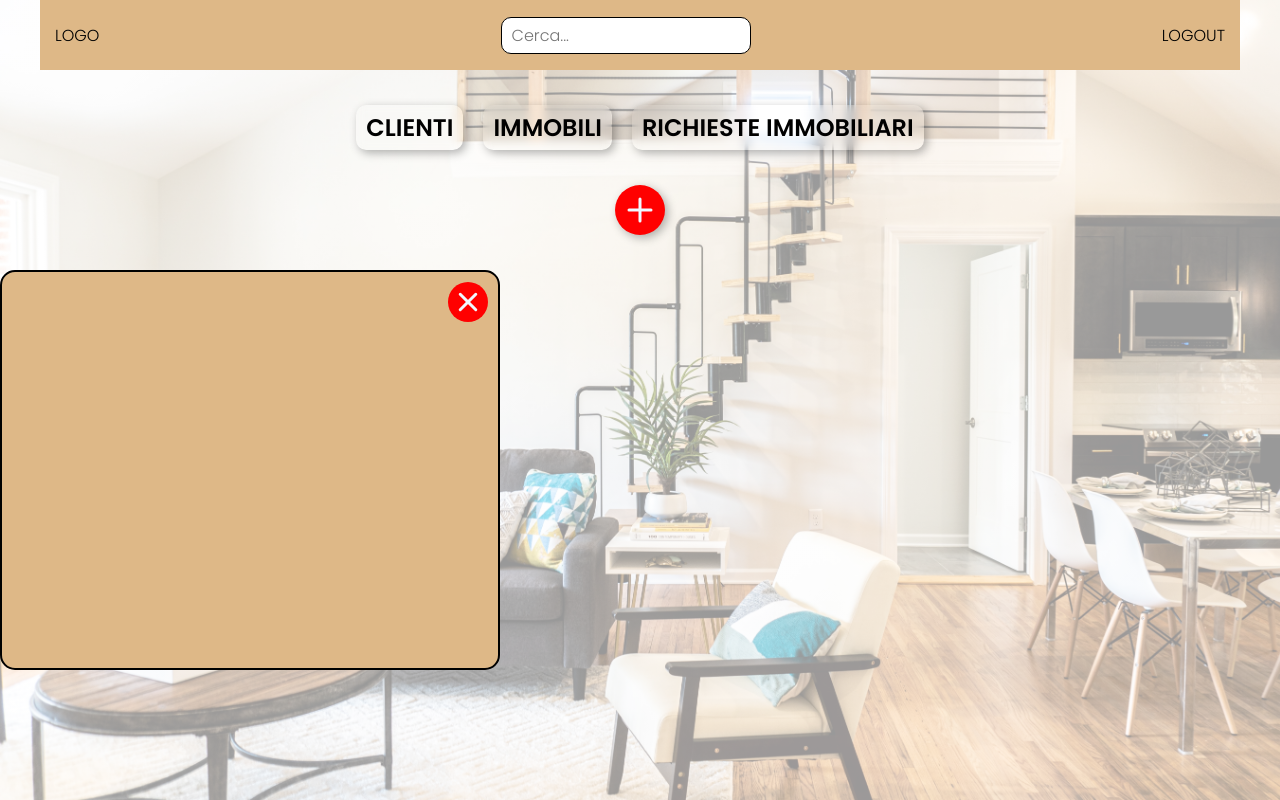
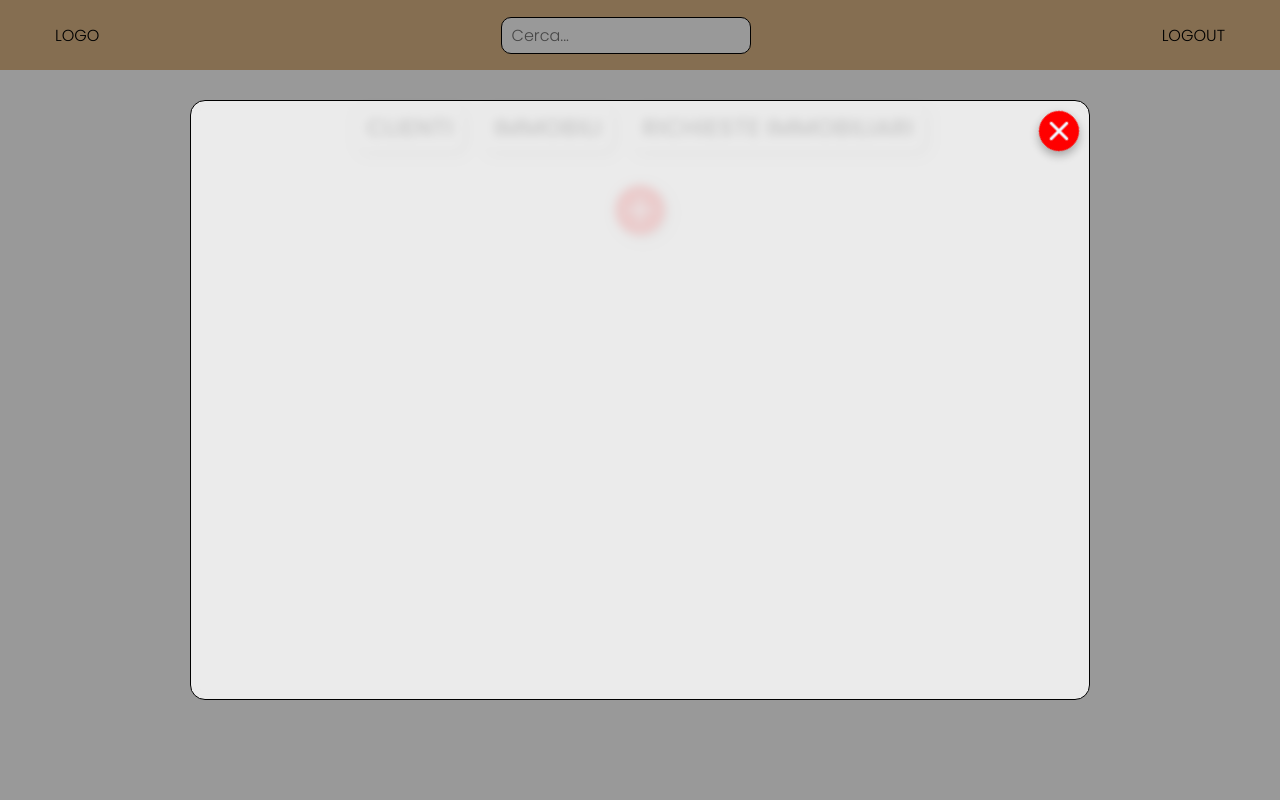
Before and after one commit to GianITS/git_CasaSubito, a Flask app: page /Inserimento_Clienti in a window 1280 px wide. Run offline with Flask 2, Linux system fonts and the light colour scheme; the visitor is signed in with stand-in values (Sample User, id 1); some libraries are stand-ins or nearby versions.

Commit message:
modifiche grafiche

```diff
--- a/website/static/app.js
+++ b/website/static/app.js
@@ -1,7 +1,11 @@
 const btnInsert = document.getElementById("btninsert")
 const dpList = document.getElementById("dplist")
+const spanIns1 = document.querySelector(".spanIns1")
+const spanIns2 = document.querySelector(".spanIns2")
 
 btnInsert.addEventListener('click', function(){
     dpList.classList.toggle("hidden");
-    console.log("premuto")
+    spanIns1.classList.toggle("animate");
+    spanIns2.classList.toggle("animate");
+    btnInsert.classList.toggle("active");
 })
--- a/website/static/style.css
+++ b/website/static/style.css
@@ -12,8 +12,6 @@
     flex-direction: column;
     justify-content: center;
     align-items: center;
-    background-image: linear-gradient(to bottom, rgba(255,255,255,.6), rgba(255,255,255,.6)), url('/../static/images/Casa5.jpg');
-    background-size: cover;
 }
 a{
     text-decoration: none;
@@ -22,23 +20,33 @@
 li{
     list-style: none;
 }
+input{
+    padding: 5px 0 5px 10px;
+    border-radius: 10px;
+    outline: none;
+    border: 1px solid #000;
+}
 
 /* login.html -----------------------------------------------------------*/
 
-h2{
-    position: absolute;
-    top: 20px;
-    left: 20px;
-    color: black;
+.bodyLog{
+    background-image: linear-gradient(to bottom, rgba(255,255,255,.6), rgba(255,255,255,.6)), url('/../static/images/Casa5.jpg');
+    background-size: cover;
+}
+h1{
+    margin-bottom: 50px;
 }
 .container{
     display: flex;
+    width: 300px;
+    height: 350px;
     flex-direction: column;
     justify-content: center;
     align-items: center;
     padding: 20px;
     background-color: burlywood;
     border-radius: 15px;
+    animation: fade-in 1s ease-in-out;
 }
 #form{
     position: relative;
@@ -63,16 +73,21 @@
     display: block;
 }
 .header{
-    max-width: 1200px;
+    width: 100%;
     height: 70px;
-    left: 50%;
+    display: flex;
+    justify-content: center;
+    background-color: burlywood;
+}
+.innerHeader{
+    width: 1200px;
+    height: 100%;
     position: relative;
     display: flex;
     justify-content: space-between;
     align-items: center;
     padding: 15px;
-    background-color: burlywood;
-    transform: translateX(-50%);
+    background-color: transparent;
 }
 .header .logout{
     display: flex;
@@ -195,18 +228,32 @@
 
 /* insert_client.html -----------------------------------------------------------*/
 
-.container{
+.section{
+    position: absolute;
+    width: 100%;
+    height: 100vh;
+    top: 0;
+    left: 0;
+    display: flex;
+    flex-direction: column;
+    justify-content: center;
+    align-items: center;
+    background: linear-gradient(to top, rgba(0,0,0,.4), rgba(0,0,0,.4));
+}
+.section .container{
     position: relative;
-    width: 500px;
-    height: 400px;
-    border: 2px solid black;
-    animation: fade-in 1s ease-in-out;
+    width: 900px;
+    height: 600px;
+    backdrop-filter: blur(5px);
+    background-color: rgba(255,255,255,.8);
+    border: 1px solid black;
+    animation: fade-in .3s ease-in-out;
 }
 @keyframes fade-in {
     0%{
         opacity: 0;
     }
-    50%{
+    10%{
         opacity: 0;
     }
     100%{
@@ -222,6 +269,8 @@
     border-radius: 50%;
     background-color: red;
     transform: rotate(45deg);
+    box-shadow: 3px 3px 10px rgba(0, 0, 0, .3);
+    transition: all .3s;
 }
 .container .btnclose::before,
 .container .btnclose::after{
--- a/website/templates/base.html
+++ b/website/templates/base.html
@@ -14,6 +14,7 @@
 </head>
 <body class="bodyBase">
     <div class="header">
+        <div class="innerHeader">
             <div class="logo">
                 <a href="/HomePage"><p>LOGO</p></a></div>
             <div class="search">
@@ -22,6 +23,7 @@
             <div class="logout">
                 <p>{{ session["agent"]["nome"] }}</p>
                 <a href="/">LOGOUT</a>
+            </div>
         </div>
     </div>
     <div class="menu">
@@ -34,10 +36,10 @@
             <a href="#" class="btninsert" id="btninsert"></a>
             <div class="dpList hidden" id="dplist">
                 <div class="innerIns">
-                    <a href="/Inserimento_Clienti" class="btninsert"></a><span>Clienti</span>
+                    <a href="/Inserimento_Clienti" class="btninsert"></a><span class="spanIns1">Clienti</span>
                 </div>
                 <div class="innerIns">
-                    <a href="/Inserimento_Immobili" class="btninsert"></a><span>Immobile</span>
+                    <a href="/Inserimento_Immobili" class="btninsert"></a><span class="spanIns2">Immobile</span>
                 </div>
             </div>
         </div>
--- a/website/templates/insert_clients.html
+++ b/website/templates/insert_clients.html
@@ -1,9 +1,11 @@
 {% extends 'HomePage.html' %}
 {% block content %}
-    <div class="container">
-        <a href="/HomePage" class="btnclose"></a>
-        <form action="" method="post">
+    <div class="section">
+        <div class="container">
+            <a href="/HomePage" class="btnclose"></a>
+            <form action="" method="post">
 
-        </form>
+            </form>
+        </div>
     </div>
 {% endblock content %}
```
Also changed, not shown: other parts of website/static/style.css (+28 -4 lines), website/templates/login.html (+6 -9 lines). Lines whose indentation alone changed are shown as unchanged.
